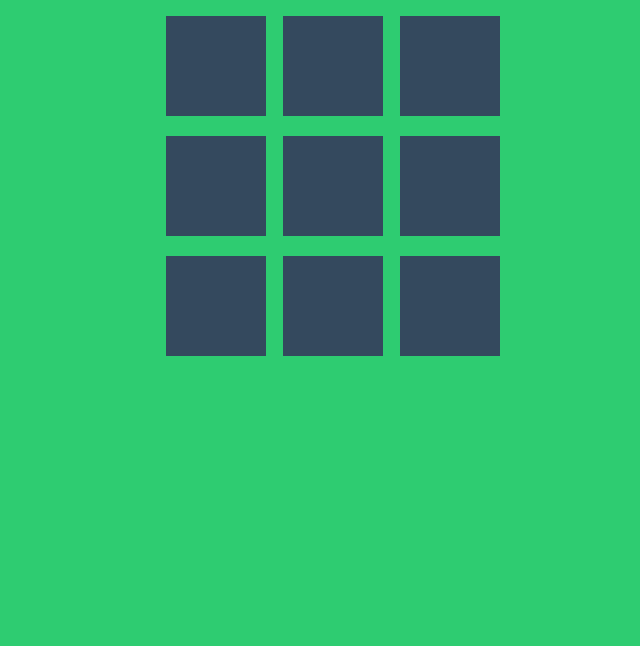
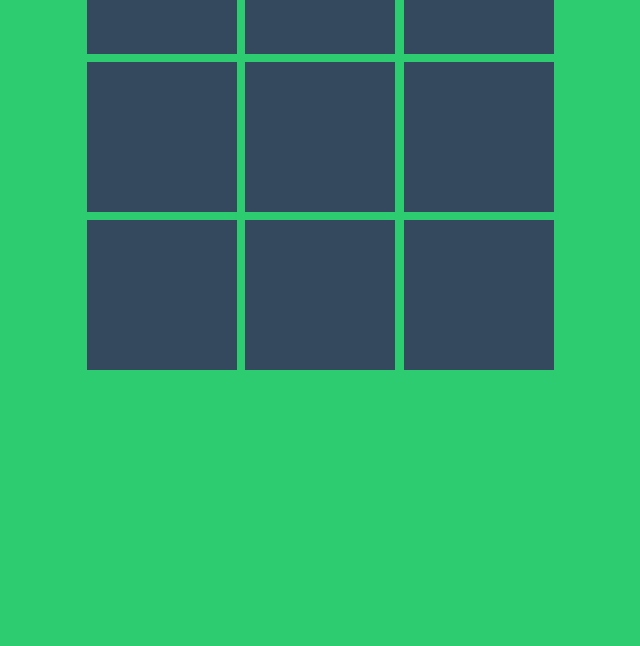
Before and after one commit to vanmtv/jogo-da-velha, a plain HTML site: page index.html in a window 1280 px wide. Shown: the part 154-800 px from the top of the page, without its empty margins (307-947 px from the left). Drawn offline with Linux system fonts and the light colour scheme.

Commit message:
Estilizar jogo da velha

```diff
--- a/index.html
+++ b/index.html
@@ -5,30 +5,29 @@
     <meta name="viewport" content="width=device-width, initial-scale=1.0">
     <meta http-equiv="X-UA-Compatible" content="ie=edge">
     <link rel="stylesheet" href="style.css">
-    <script src="script.js"></script>
-    <script src="script.js"></script>
-    <link rel="stylesheet" href="style.css">
+    <link href="https://fonts.googleapis.com/css?family=Bungee+Shade&display=swap" rel="stylesheet">
     <title>Jogo da Velha</title>
+    <script defer src="script.js"></script>
 </head>
 <body>
     <main>
             <h1>JOGO DA VELHA</h1>
         <aside>
-            <div class="linha1">
+            <article class="linha">
                 <div></div>
                 <div></div>
                 <div></div>
-            </div>
-            <div class="linha2">
+            </article>
+            <article class="linha">
                 <div></div>
                 <div></div>
                 <div></div>
-            </div>
-            <div class="linha3">
+            </article>
+            <article class="linha">
                 <div></div>
                 <div></div>
                 <div></div>
-            </div>
+            </articlex>
         </aside>
 
     </main>
--- a/style.css
+++ b/style.css
@@ -1,69 +1,46 @@
+*{
+    margin: 0;
+    padding: 0;
+}
 body{
-    margin: 0;
-	background: #2ecc71;
+    background: #2ecc71;
+    font-family: 'Bungee Shade', cursive;
+}
+h1{
+    font-size: 33pt;
+    color: black;
 }
 
 main{
     display: flex;
     justify-content: center;
     align-items: center;
-    height: 600px;
     flex-direction: column;
+
 }
+aside{
+    width: 500px;
+    height: 400px;
 
-.linha1{
+}
+.linha{
     display: flex;
     justify-content: space-around;
     align-items: center;
-    width: 350px;
-    height: 120px;
+    width: 475px;
 }
 
-.linha1 div{
+.linha div{
     display: flex;
     justify-content: space-around;
     background-color: rgba(52, 73, 94,1.0);
-    width: 100px;
-    height: 100px;
+    width: 150px;
+    height: 150px;
     cursor: pointer;
+    margin-bottom: 8px;
 }
 
-.linha2{
-    display: flex;
-    justify-content: space-around;
-    align-items: center;
-    width: 350px;
-    height: 120px;
+
+.linha div:hover{
+    background-color: rgba(52, 73, 94,0.7);
 }
-
-.linha2 div{
-    display: flex;
-    justify-content: space-around;
-    background-color: rgba(52, 73, 94,1.0);
-    width: 100px;
-    height: 100px;
-    cursor: pointer;
-}
-
-.linha3{
-    display: flex;
-    justify-content: space-around;
-    align-items: center;
-    width: 350px;
-    height: 120px;
-}
-
-.linha3 div{
-    display: flex;
-    justify-content: space-around;
-    background-color: rgba(52, 73, 94,1.0);
-    width: 100px;
-    height: 100px;
-    background-color: rgba(52, 73, 94,1.0);
-    cursor: pointer;
-}
-
-.linha3 div:hover{
-    background-color: rgba(52, 73, 94,0.7);
-
-}
```
